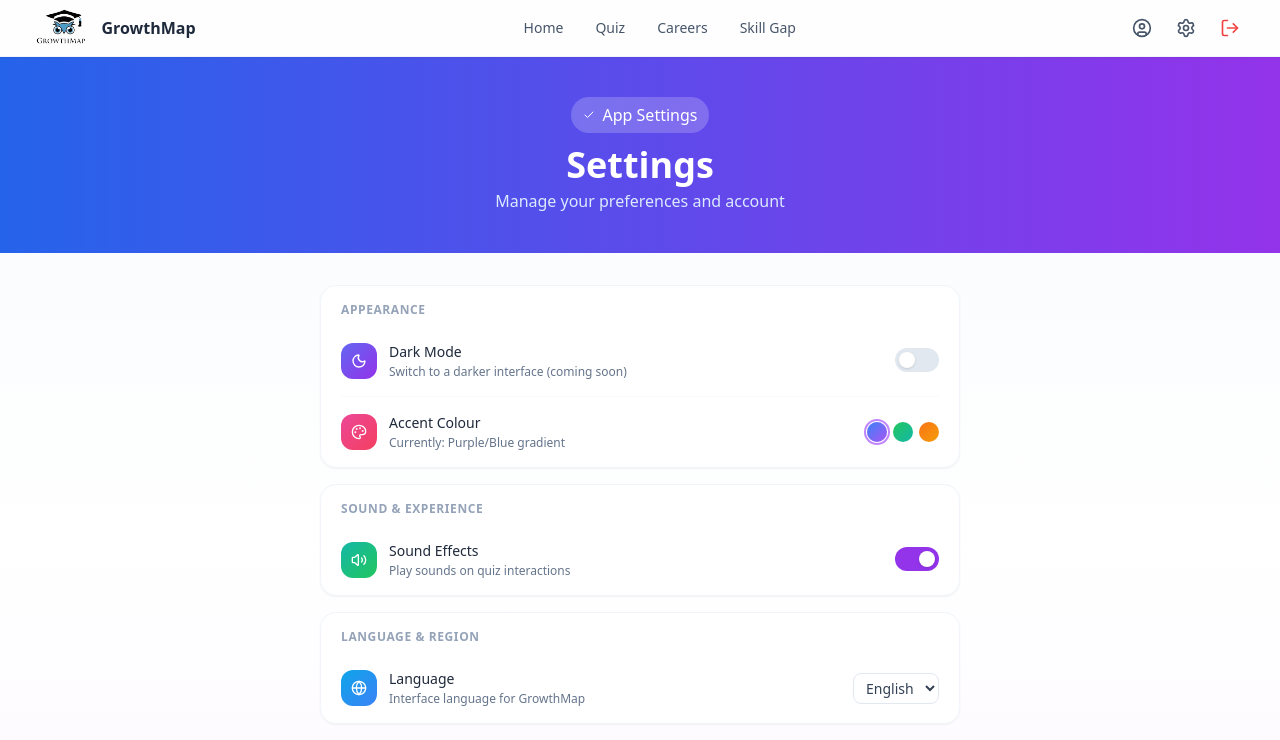
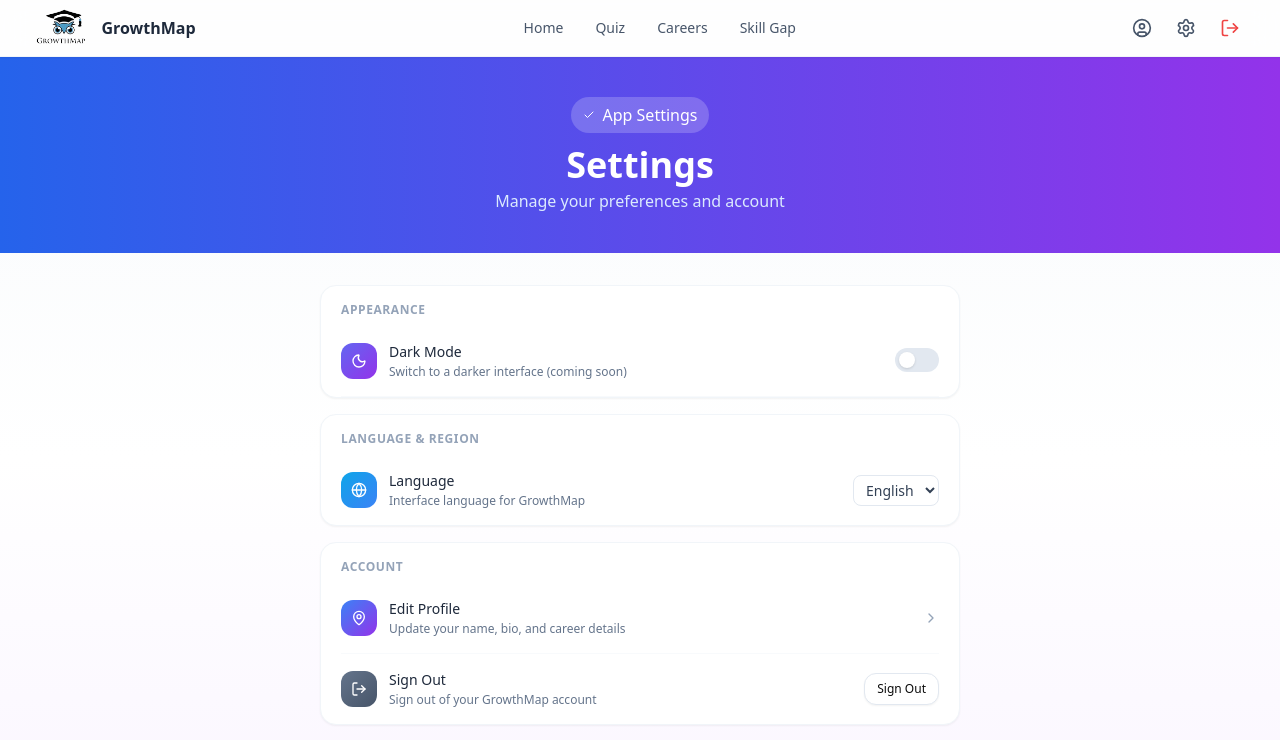
Before and after one commit to SemikaVidusha/SDGP_Project-GrowthMap, a React app in the folder SDGP/frontend/: page /settings in a window 1280 px wide. Shown: the top 740 px of the page. Built offline with nearby package versions, Linux system fonts and the light colour scheme; the HTML template or start-up script is replaced by a standard one.

Commit message:
Removed the accent color and sound effects feature from settings.

```diff
--- a/SDGP/frontend/src/pages/Dashboard/Settings.jsx
+++ b/SDGP/frontend/src/pages/Dashboard/Settings.jsx
@@ -94,32 +94,11 @@ export default function Settings() {
             description="Switch to a darker interface (coming soon)"
             right={<Toggle checked={prefs.darkMode} onChange={set('darkMode')} />}
           />
-          <SettingRow
-            icon={Palette} iconColor="bg-gradient-to-br from-pink-500 to-rose-500"
-            label="Accent Colour"
-            description="Currently: Purple/Blue gradient"
-            border={false}
-            right={
-              <div className="flex items-center gap-1.5">
-                {['from-blue-500 to-purple-500', 'from-green-500 to-teal-500', 'from-orange-500 to-amber-500'].map((g, i) => (
-                  <div key={i} className={`w-5 h-5 rounded-full bg-gradient-to-br ${g} ${i === 0 ? 'ring-2 ring-offset-1 ring-purple-400' : ''}`} />
-                ))}
-              </div>
-            }
-          />
+
         </Section>
 
 
-        {/* Sound */}
-        <Section title="Sound & Experience">
-          <SettingRow
-            icon={Volume2} iconColor="bg-gradient-to-br from-teal-500 to-green-500"
-            label="Sound Effects"
-            description="Play sounds on quiz interactions"
-            border={false}
-            right={<Toggle checked={prefs.soundEffects} onChange={set('soundEffects')} />}
-          />
-        </Section>
+
 
         {/* Language */}
         <Section title="Language & Region">
```
